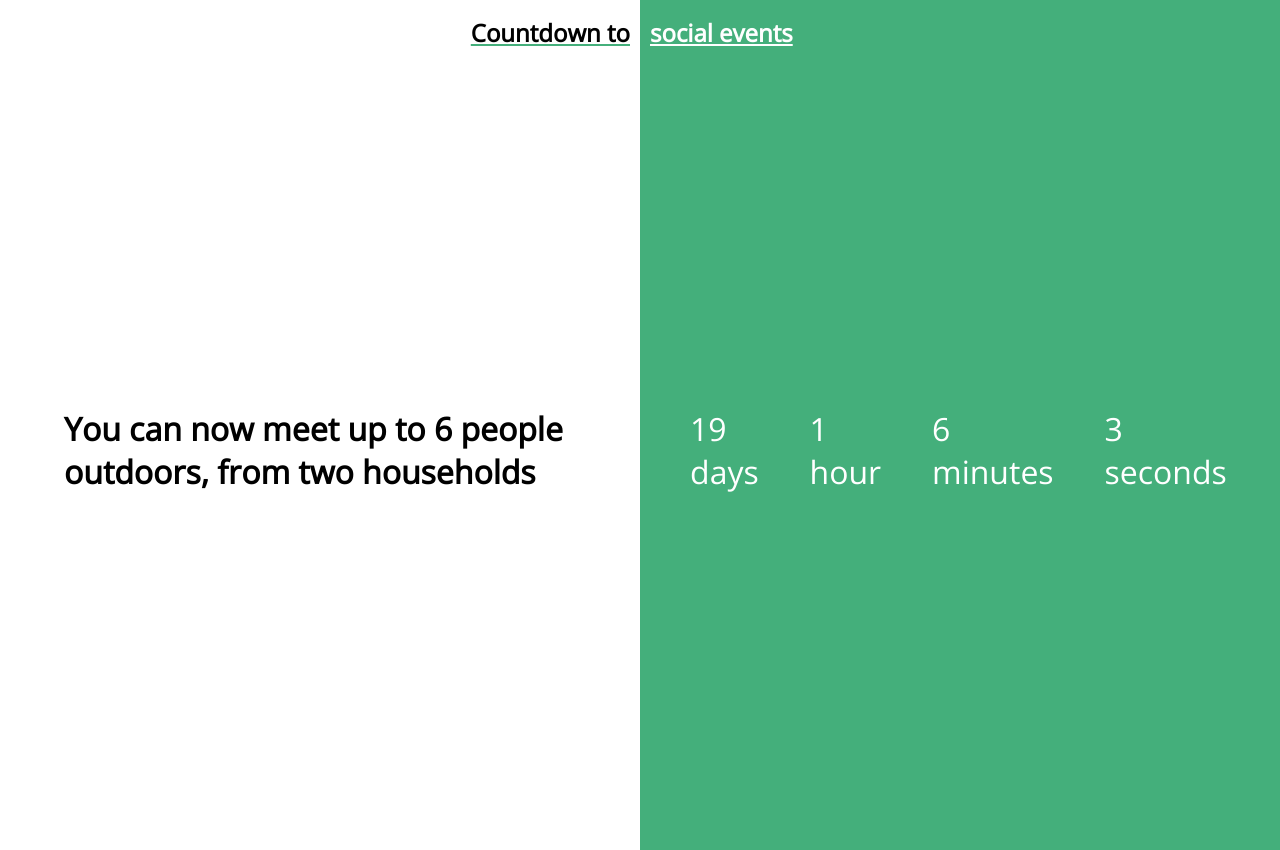
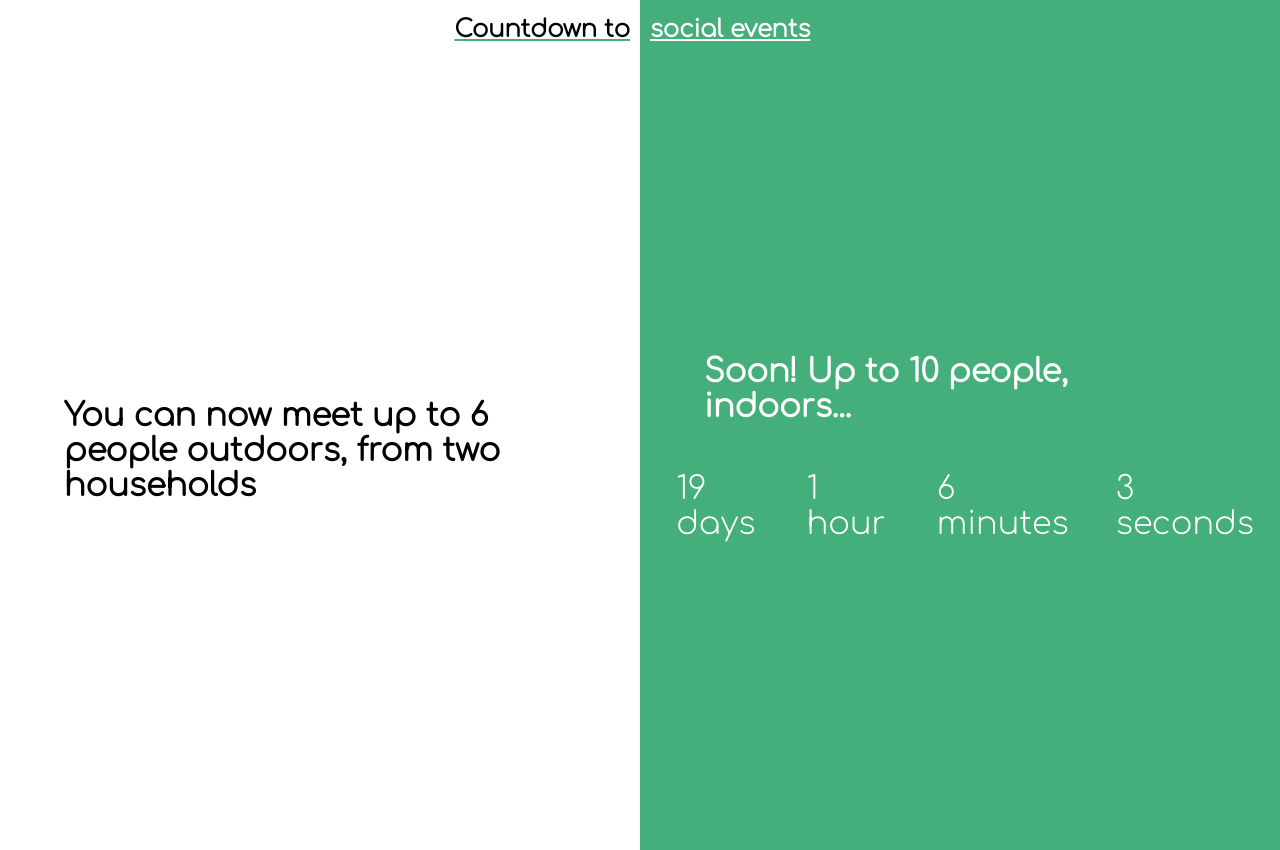
Before and after one commit to rachelfranklin1/NICountdown, a Gatsby site: page / in a window 1280 px wide. Built offline with nearby package versions, Linux system fonts and the light colour scheme; Gatsby itself is replaced by a stand-in of ours.

Commit message:
last styling commit for today

```diff
--- a/package.json
+++ b/package.json
@@ -15,6 +15,7 @@
     "clean": "gatsby clean"
   },
   "dependencies": {
+    "@fontsource/comfortaa": "^4.2.2",
     "babel-plugin-styled-components": "^1.12.0",
     "gatsby": "^3.2.1",
     "gatsby-plugin-react-helmet": "^4.2.0",
--- a/src/pages/index.js
+++ b/src/pages/index.js
@@ -1,7 +1,7 @@
 import React from "react";
 import styled, { createGlobalStyle } from "styled-components";
 import { useCountdown } from "../hooks/useCountdown";
-import "@fontsource/open-sans";
+import "@fontsource/comfortaa/300.css";
 
 // styles
 const pageStyles = {
@@ -35,6 +35,9 @@ const IndexPage = () => {
         </LeftPanel>
         <RightPanel>
           <Section>
+            <h1>Soon! Up to 10 people, indoors...</h1>
+          </Section>
+          <Section>
             <Box>{pluralize(timeLeft.days, "day")}</Box>
             <Box>{pluralize(timeLeft.hours, "hour")}</Box>
             <Box>{pluralize(timeLeft.minutes, "minute")}</Box>
@@ -58,16 +61,12 @@ const RightHeader = styled.div`
   color: white;
 `;
 const LeftPanel = styled.div`
-  flex-direction: column;
-  display: flex;
-  align-items: center;
-  justify-content: center;
+  margin: 50% 0;
   width: 50%;
   padding: 0 5%;
   background-color: white;
   color: black;
-  height: 100%;
-  font-family: "Open Sans";
+  font-family: "comfortaa";
 `;
 const RightPanel = styled.div`
   width: 50%;
@@ -75,8 +74,11 @@ const RightPanel = styled.div`
   background-color: #44af7b;
   color: white;
   height: 100%;
-  font-family: "Open Sans";
+  font-family: "comfortaa";
   display: flex;
+  flex-direction: column;
+  align-items: center;
+  justify-content: center;
 `;
 const Section = styled.div`
   display: flex;
@@ -101,7 +103,7 @@ const GlobalStyle = createGlobalStyle`
   body {
     height: 100%;
     margin: 0; padding: 0;
-    font-family: "Open Sans";
+    font-family: "comfortaa";
     overflow: hidden;
   }
 `;
```
Also changed, not shown: 1 other file.
